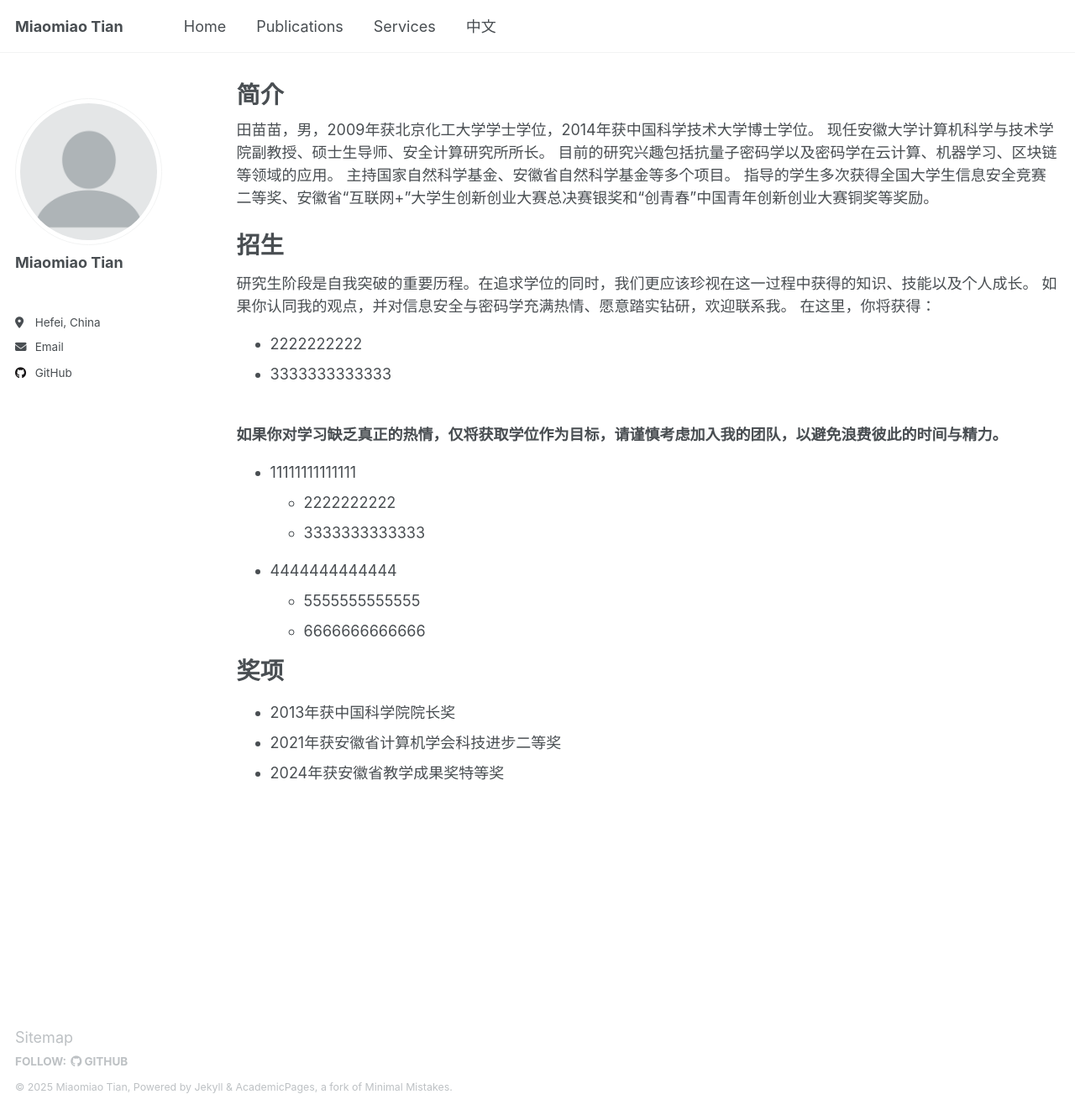
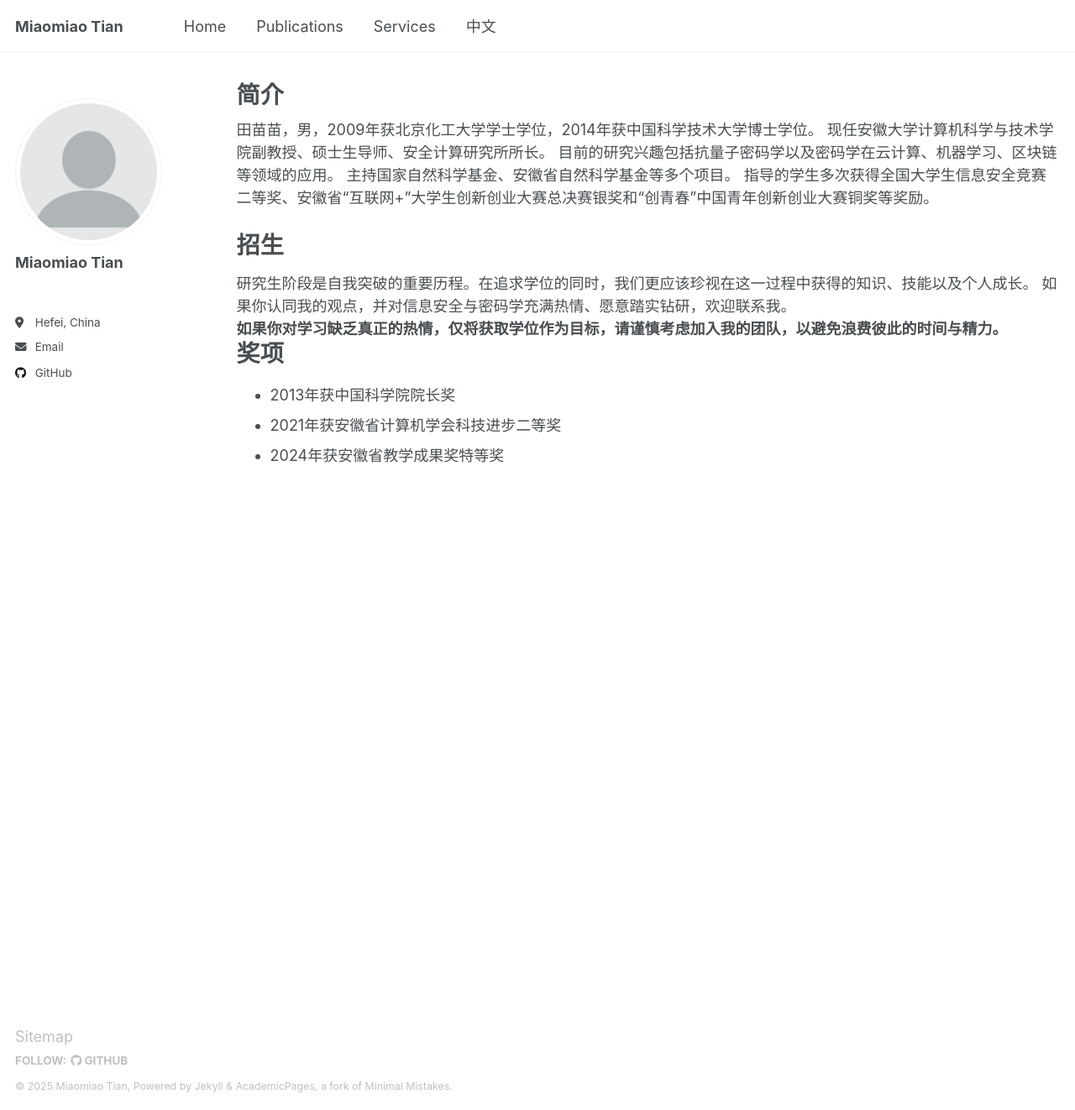
Before and after one commit to dmtian/dmtian.github.io, a Jekyll site: the page built from _pages/chinese.html, in a window 1280 px wide and 1322 px high. Shown: the whole window at 84% size. Built offline with Jekyll 4.4.1, drawn with Linux system fonts in a browser that asks for light colours.

Commit message:
Update chinese.html

```diff
--- a/_pages/chinese.html
+++ b/_pages/chinese.html
@@ -16,29 +16,9 @@ author_profile: true
 <h1>招生</h1>
 研究生阶段是自我突破的重要历程。在追求学位的同时，我们更应该珍视在这一过程中获得的知识、技能以及个人成长。
 如果你认同我的观点，并对信息安全与密码学充满热情、愿意踏实钻研，欢迎联系我。
-在这里，你将获得：
-<ul>
- <li>2222222222</li>
- <li>3333333333333</li>
-</ul>
 <br>
 <b>如果你对学习缺乏真正的热情，仅将获取学位作为目标，请谨慎考虑加入我的团队，以避免浪费彼此的时间与精力。</b>
 
-<ul>
- <li>11111111111111</li>
-<ul>
- <li>2222222222</li>
- <li>3333333333333</li>
-</ul>
-</ul>
-
-<ul>
- <li>4444444444444</li>
-<ul>
- <li>5555555555555</li>
- <li>6666666666666</li>
-</ul>
-</ul>
 
 <h1>奖项</h1>
 <ul>
```
